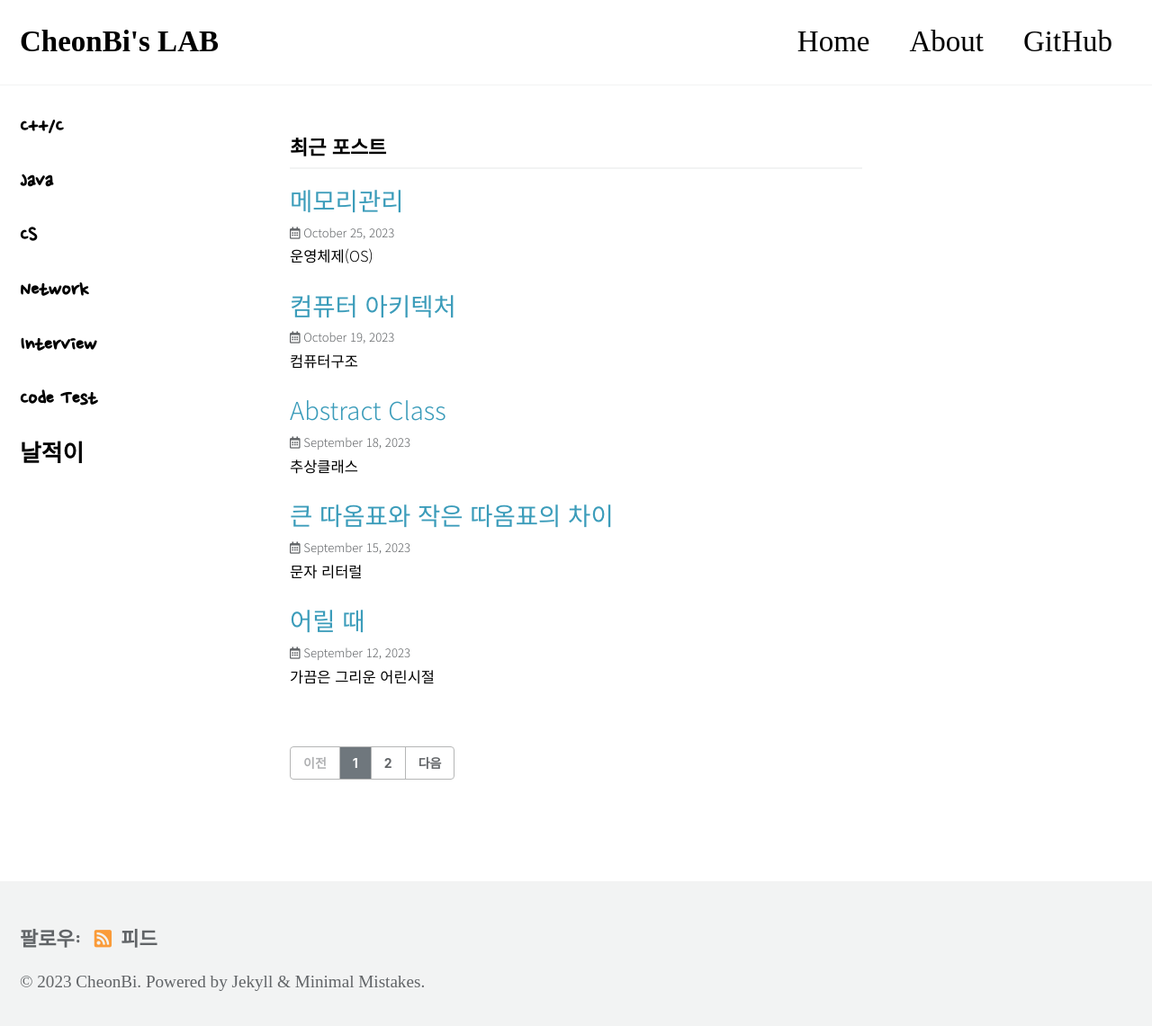
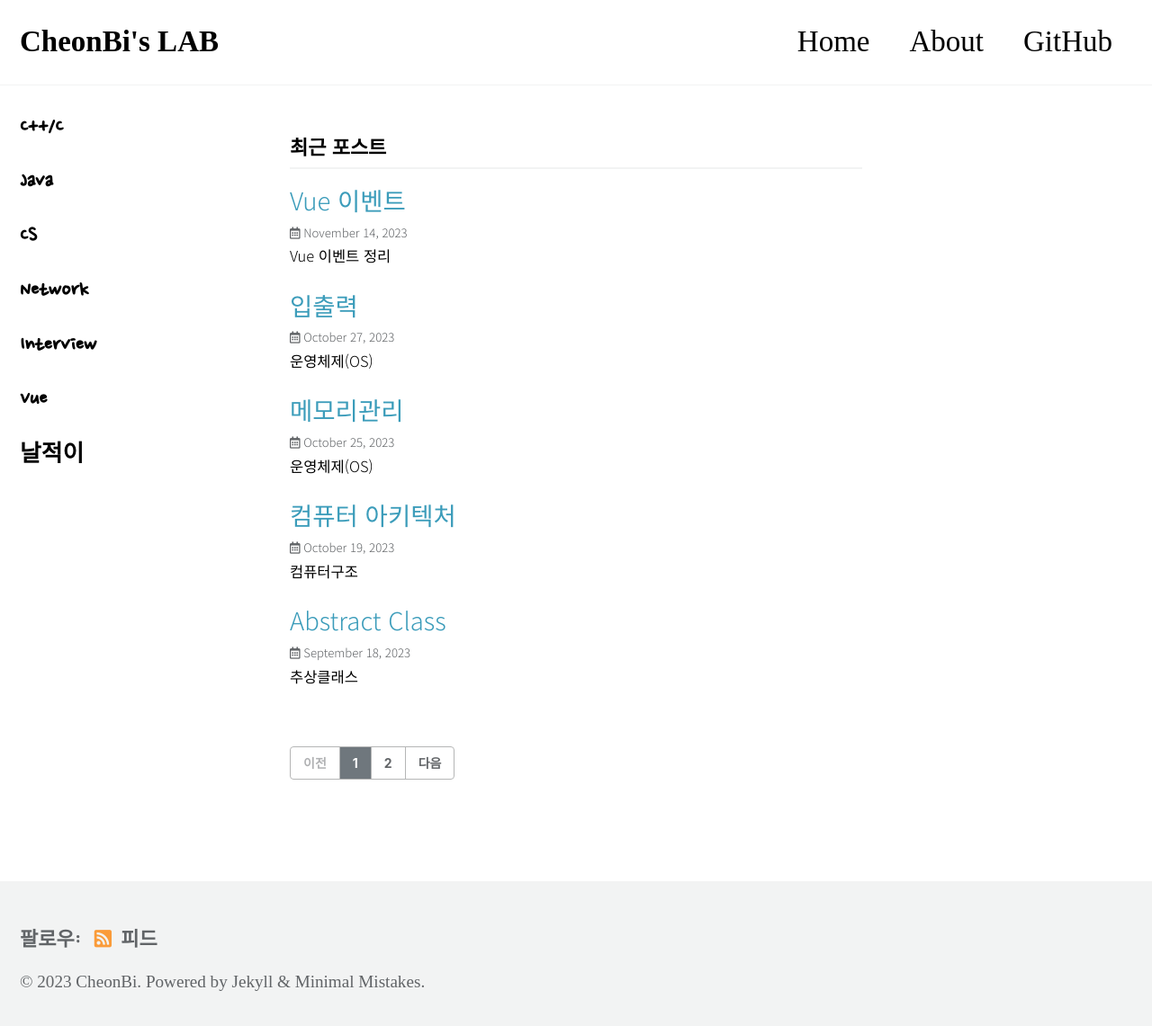
Before and after one commit to CheonBi/cheonbi.github.io, a Jekyll site: the page built from index.html, in a window 1280 px wide and 1151 px high. Shown: the top 1141 px of the window at 90% size. Built offline with Jekyll 4.4.1, drawn with Linux system fonts in a browser that asks for light colours; cached includes are drawn as plain includes; some web fonts are replaced; the list of posts is cut into pages by our own code; part of the change alters nothing that is shown.

Commit message:
vue start

````diff
--- a/_data/navigation.yml
+++ b/_data/navigation.yml
@@ -27,7 +27,7 @@ sidebar:
     url: /categories/network/
   - title: "Interview"
     url: /categories/interview/
-  - title: "Code Test"
-    url: /categories/test/
+  - title: "Vue"
+    url: /categories/vue/
   - title: "날적이"
     url: /categories/blog/
--- a/_pages/categories/category-test.md
+++ b/_pages/categories/category-vue.md
@@ -1,9 +1,9 @@
 ---
-title: "Code Test"
+title: "Vue"
 layout: category
-permalink: /categories/test/
+permalink: /categories/vue/
 author_profile: true
-taxonomy: test
+taxonomy: vue
 sidebar:
     nav: "sidebar"
 ---
--- /dev/null
+++ b/_posts/cs/2023-10-27-io.md
@@ -0,0 +1,54 @@
+---
+title: 입출력
+excerpt: 운영체제(OS)
+
+categories:
+    - CS
+---
+
+
+## 데이터 구조
+**데이터를 조직화하는 표준적인 방법**
+
+
+> 데이터 구조 중 상당수는 여러 유형의 메모리를 더 효율적으로 사용하기 위해 존재함
+
+### 기본 데이터 타입
+**프로그래밍 언어는 다양한 기본 데이터 타입을 제공**
+
+``포인터``
+- 컴퓨터 아키텍쳐에 따라 결정되는 크기의 부호가 없는 정수
+- 값이 아닌 메모리 주소
+
+``배열``
+
+``문자열``
+- 배열과 마찬가지로 문자열로 길이를 연산해야함
+- 길이가 가변적으로 변하는 가변 문자열 데이터를 활용하는 프로그램이 많음
+- 문자열의 끝을 표시하는 NULL 문자 사용
+- 문자열의 길이 + 문자열 터미네이터(NULL 문자) = 실제 문자열이 쓰는 메모리 byte
+- 문자열 터미네이터는 1byte
+
+- 저장이 쉬운 장점이 존재
+- 문자열의 길이를 알고 싶으면 문자열 터미네이터를 발견할 때 까지 문자열을 순회해야함
+- 문자열 중간에 NULL 문자를 사용할 수 없음
+
+``복합 데이터 타입``
+- 간단한 물건을 저장하는 단순한 공간도 있지만, 호텔 스위트룸 처럼 다양한 데이터를 넣을 공간도 필요
+- 대표적으로 **구조체**, 구조체 안에는 **멤버**로 구성
+- 패딩을 이용해 메모리 정렬이 되지 않는 문제를 해결
+
+``단일 연결 리스트``
+- 데이터 양이 정해져 있지 않는 경우 배열은 매우 취약함
+- 배열을 충분히 크게 만들지 않으면 데이터가 늘어났을 때 새로 더 큰 배열을 만들고 기존 배열의 내용을 새 배열로 복사해야 함
+- 필요 이상으로 배열을 크게 만들면 메모리 낭비가 심하다.
+
+- 목록에 들어갈 원소 개수를 모르는 경우 구조체를 사용해 **연결 리스트**를 만듬
+
+
+- next는 리스트의 다음 원소 **주소**를 저장하는 **포인터**
+- 맨 앞은 head, 마지막은 tail
+- 리스트와 배열의 가장 큰 차이는 배열은 **각 원소는 메모리에서 연속적으로 위치**, 리스틑 **메모리의 아무 주소에 위치**
+
+- 원소를 추가시 Head앞에 새 원소를 위치시켜 추가
+- 원소 삭제시 원소를 삭제 후 삭제한 리스트 원소의 **바로 앞 원소의 next 포인터**가 **삭제된 next 포인터가 가리키는 원소**를 가리키게 해야함
--- /dev/null
+++ b/_posts/vue/2023-11-14-event.md
@@ -0,0 +1,56 @@
+---
+title: Vue 이벤트
+excerpt: Vue 이벤트 정리
+
+categories:
+    - vue
+---
+
+## 1. 인라인 이벤트 처리
+- Vue에서 이벤트 처리는 ``v-on`` 디렉티브를 이용하여 처리 <br>
+`` v-on:[event name]="표현식" ``
+
+```javascript
+<div id>
+    <button v-on:click="balance += parseInt(amount)"> Money </button>
+</div>
+```
+
+- v-on 디렉티브는 ``@``로 줄여 쓸 수 있음
+- 표현식에서 이벤트 발생 시점의 다양한 정보 획득을 위해 이벤트 객체를 사용해야 할 경우 ``$event`` 를 사용 <br>
+`` @click="test($event)" ``
+
+- 간단한 이벤트 처리는 인라인에 화살표 함수를 등록하여 처리
+- 전통적인 자바스크립트 함수로 등록시 ``this`` 가 전역객체(window)를 참조하여 오류 발생 <br>
+``<input id="a" type="text" :value="name" @input="(e) => this.name = e.target.value"/>``
+
+
+- 모든 이벤트를 인라인으로 작성할 수 는 없으므로 현실적인 이벤트 처리방법은 아님
+- Vue 컴포넌트 인스턴스에 등록한 메서드를 이벤트 처리 함수로 사용
+
+<br>
+
+## 2. 이벤트 핸들러 Method
+
+```javascript
+<div>
+    <button v-on:click="add"> Money </button>
+</div>
+
+<script>
+    --- 생략 ---
+    methods:{
+        add(){
+            if{
+                ...
+            }else{
+                ...
+            }
+        },
+    }
+</script>
+```
+
+- 복잡한 기능은 Method를 미리 작성하고, ``v-on 디렉티브``로 참조하여 이벤트 처리
+- 하나의 이벤트에 대해 여러 이벤트 핸들러를 등록할려면 이벤트 객체를 인자로 전달하여 메서드를 호출 <br>
+`` <button @click="change($event), change2($event)/> ``
````
